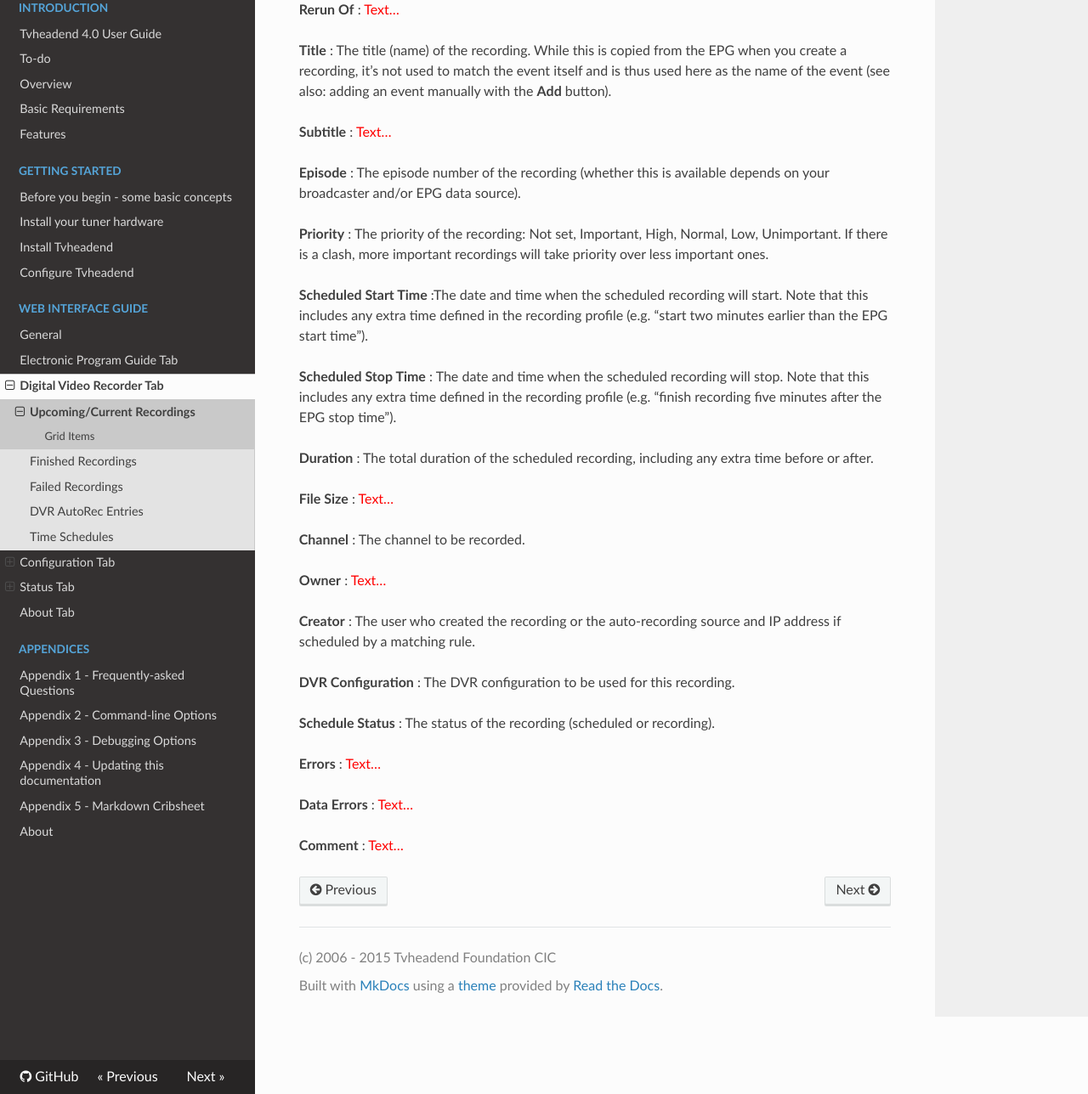
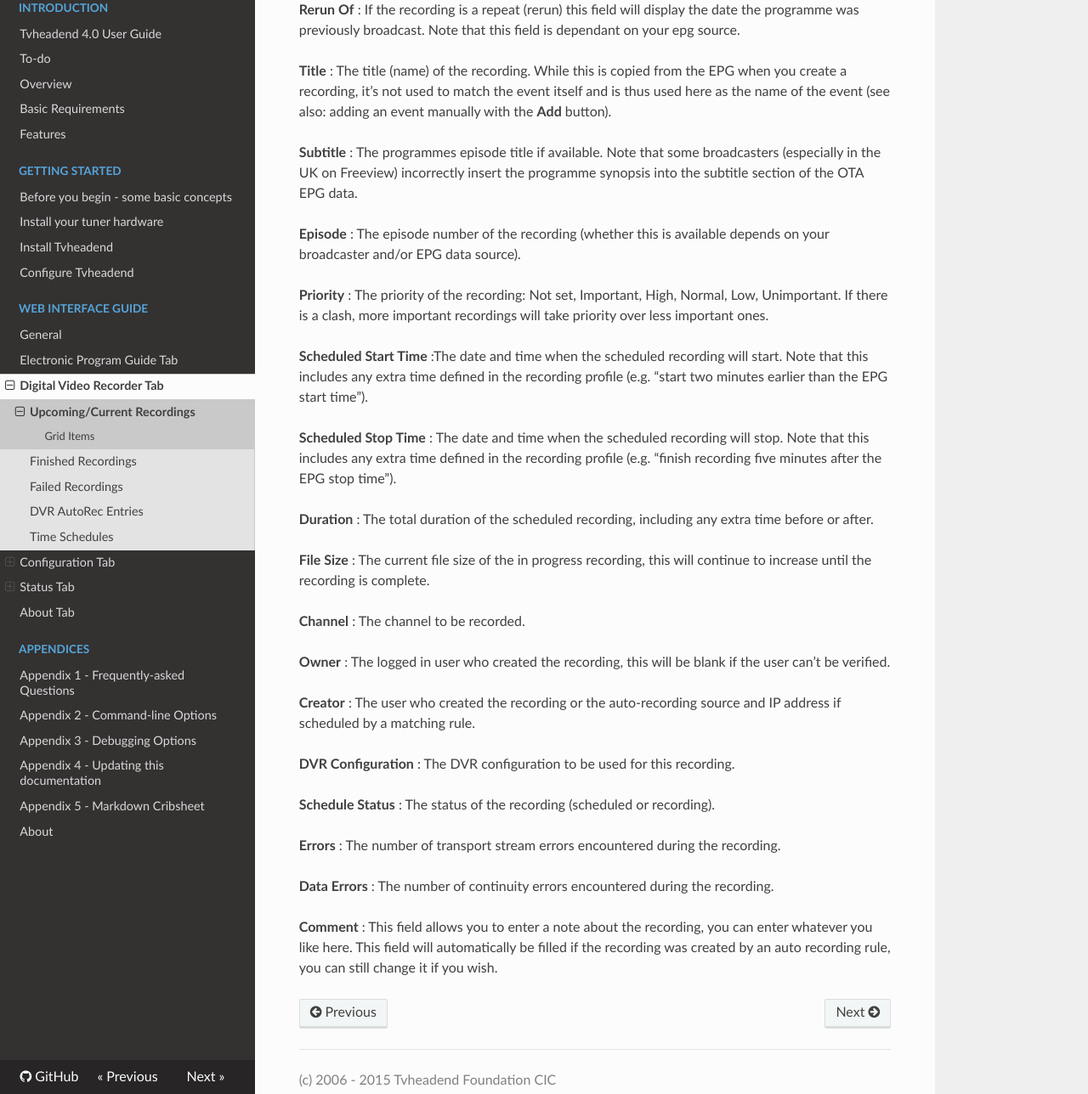
Before and after one commit to tvheadend/tvheadend-documentation, an MkDocs documentation site: the page built from docs/webui/dvr_upcoming.md, in a window 1280 px wide and 1400 px high, scrolled down 1571 px, cut to the strip 112-1400 px from the top of the window. Shown: the whole strip at 85% size. Built offline with MkDocs 1.6.1, drawn with Linux system fonts in a browser that asks for light colours; nearby versions of some CDN libraries; old or Windows-style settings are respelled for this version of MkDocs.

Commit message:
Fill in missing column details for dvr_upcoming.

```diff
--- a/docs/webui/dvr_upcoming.md
+++ b/docs/webui/dvr_upcoming.md
@@ -41,7 +41,8 @@
 ![Detailed Recording Information](docresources/upcomingrecordings2.png)
 
 **Rerun Of**
-: <font color=red>Text...</font>
+: If the recording is a repeat (rerun) this field will display the date the programme was previously broadcast.
+Note that this field is dependant on your epg source.
 
 **Title**
 : The title (name) of the recording. While this is copied from the EPG
@@ -50,7 +51,9 @@
 manually with the **Add** button).
 
 **Subtitle**
-: <font color=red>Text...</font>
+: The programmes episode title if available.
+Note that some broadcasters (especially in the UK on Freeview) incorrectly insert the programme synopsis into the
+subtitle section of the OTA EPG data.
 
 **Episode**
 : The episode number of the recording (whether this is available depends
@@ -76,13 +79,13 @@
 before or after.
 
 **File Size**
-: <font color=red>Text...</font>
+: The current file size of the in progress recording, this will continue to increase until the recording is complete.
 
 **Channel**
 : The channel to be recorded.
 
 **Owner**
-: <font color=red>Text...</font>
+: The logged in user who created the recording, this will be blank if the user can't be verified.
 
 **Creator**
 : The user who created the recording or the auto-recording source and IP
@@ -95,10 +98,11 @@
 : The status of the recording (scheduled or recording).
 
 **Errors**
-: <font color=red>Text...</font>
+: The number of transport stream errors encountered during the recording.
 
 **Data Errors**
-: <font color=red>Text...</font>
+: The number of continuity errors encountered during the recording.
 
 **Comment**
-: <font color=red>Text...</font>
+: This field allows you to enter a note about the recording, you can enter whatever you like here.
+This field will automatically be filled if the recording was created by an auto recording rule, you can still change it if you wish.
```
